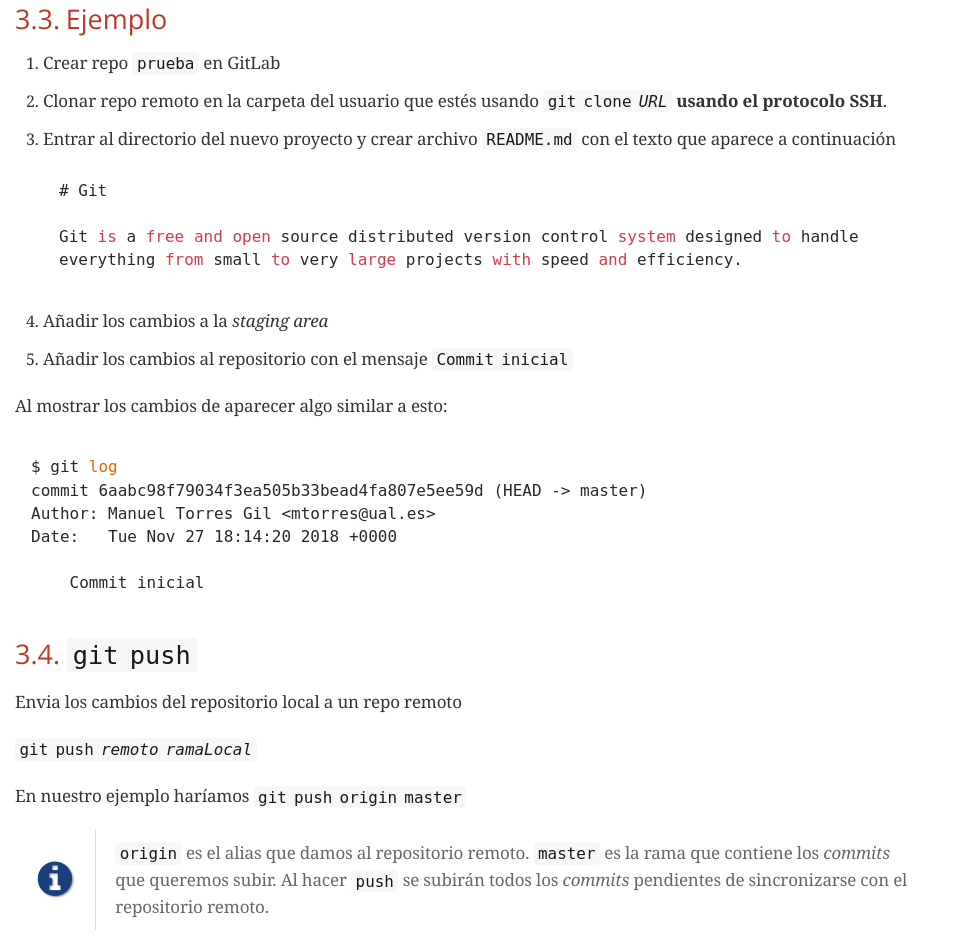
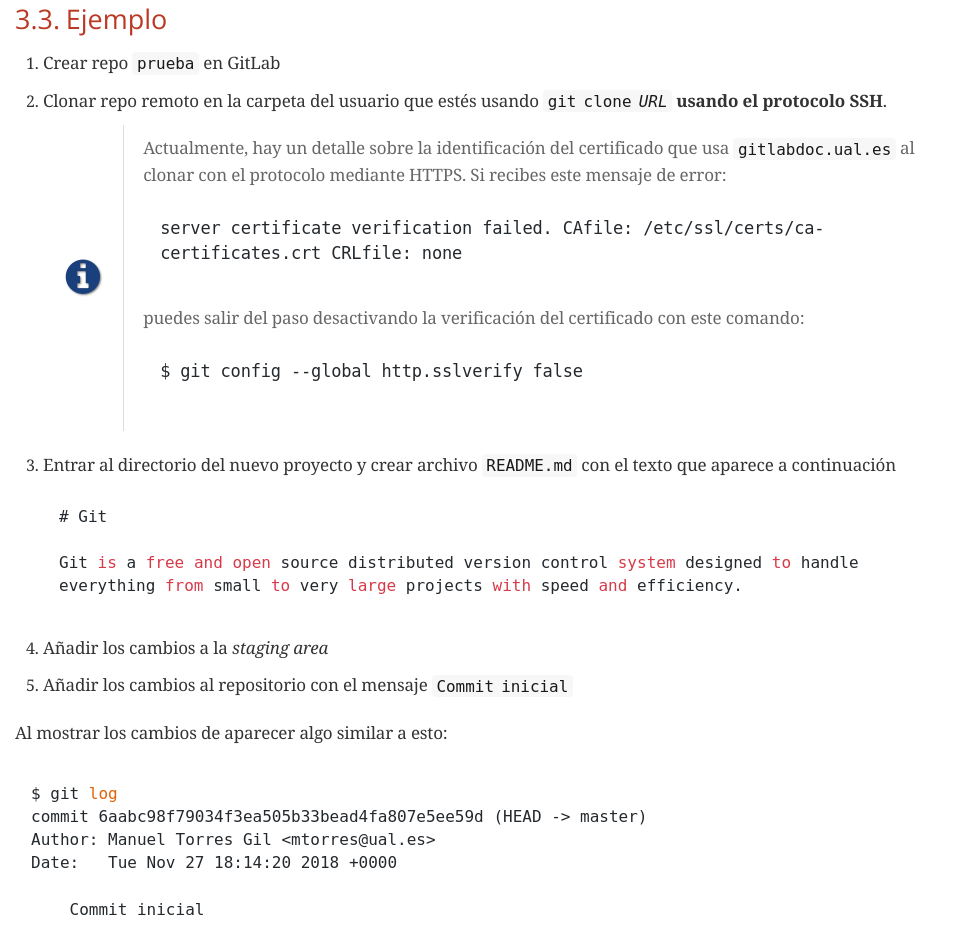
Before and after one commit to ualmtorres/cursogitstic, a plain HTML site: page tutorial/index.html in a window 1280 px wide. Shown: the part 9216-10156 px from the top of the page, without its empty margins (0-960 px from the left). Drawn offline with nearby package versions, Linux system fonts and the light colour scheme; a web font is replaced by a local one.

Commit message:
index.html actualizado

```diff
--- a/tutorial/index.html
+++ b/tutorial/index.html
@@ -957,6 +957,33 @@ nothing to commit, working tree clean</code></pre>
 </li>
 <li>
 <p>Clonar repo remoto en la carpeta del usuario que estés usando <code>git clone <em>URL</em></code> <strong>usando el protocolo SSH</strong>.</p>
+<div class="admonitionblock note">
+<table>
+<tr>
+<td class="icon">
+<i class="fa icon-note" title="Note"></i>
+</td>
+<td class="content">
+<div class="paragraph">
+<p>Actualmente, hay un detalle sobre la identificación del certificado que usa <code>gitlabdoc.ual.es</code> al clonar con el protocolo mediante HTTPS. Si recibes este mensaje de error:</p>
+</div>
+<div class="listingblock">
+<div class="content">
+<pre class="highlightjs highlight"><code class="language-text" data-lang="text">server certificate verification failed. CAfile: /etc/ssl/certs/ca-certificates.crt CRLfile: none</code></pre>
+</div>
+</div>
+<div class="paragraph">
+<p>puedes salir del paso desactivando la verificación del certificado con este comando:</p>
+</div>
+<div class="listingblock">
+<div class="content">
+<pre class="highlightjs highlight"><code class="language-text" data-lang="text">$ git config --global http.sslverify false</code></pre>
+</div>
+</div>
+</td>
+</tr>
+</table>
+</div>
 </li>
 <li>
 <p>Entrar al directorio del nuevo proyecto y crear archivo <code>README.md</code> con el texto que aparece a continuación</p>
@@ -1137,7 +1164,7 @@ To gitlabdoc.ual.es:mtorres/prueba.git <i class="conum" data-value="1"></i><b>(1
 </div>
 <div id="footer">
 <div id="footer-text">
-Last updated 2018-11-27 22:13:24 CET
+Last updated 2018-12-12 16:25:19 CET
 </div>
 </div>
 <link rel="stylesheet" href="https://cdnjs.cloudflare.com/ajax/libs/highlight.js/8.9.1/styles/github.min.css">
```
